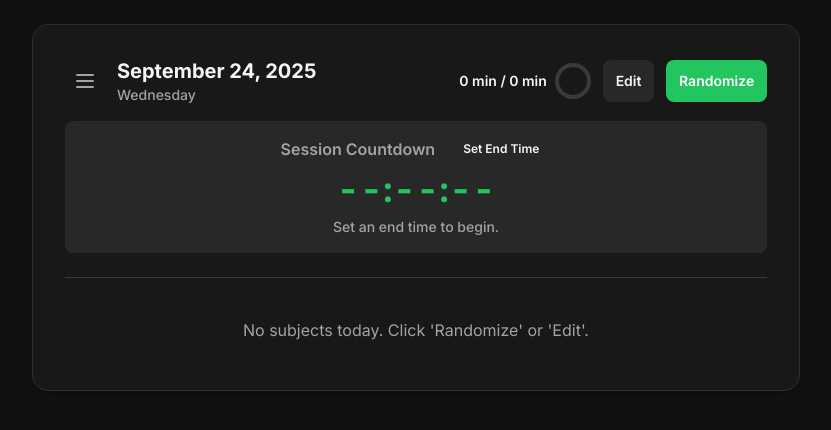
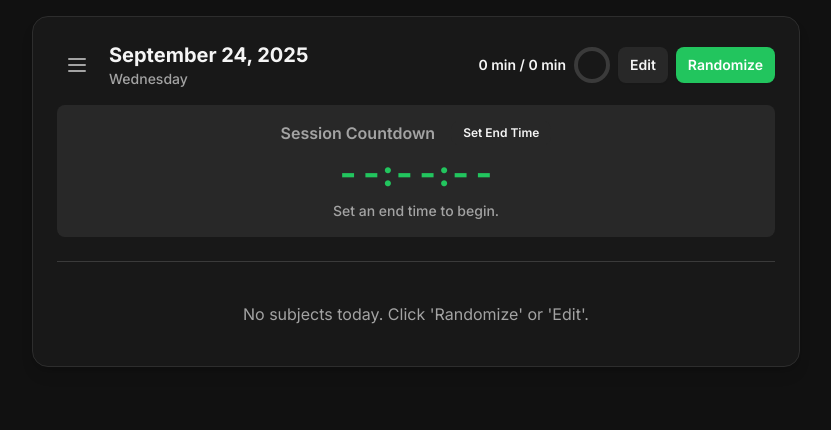
Before and after one commit to Ghostx003/Study-Planner-simplified, a plain HTML site: page index.html in a window 1280 px wide. Shown: the whole page, without its empty margins (224-1055 px from the left). Drawn offline with nearby package versions, Linux system fonts and the light colour scheme.

Commit message:
Update index.html

```diff
--- a/index.html
+++ b/index.html
@@ -47,7 +47,8 @@
         .bg-tertiary { background-color: var(--bg-tertiary); }
         .border-main { border-color: var(--border-primary); }
         .border-secondary { border-color: var(--border-secondary); }
-        .btn { padding: 0.7rem 0.8rem; border-radius: 0.5rem; font-weight: 600; transition: background-color 0.2s, box-shadow 0.2s; box-shadow: 0 1px 2px rgba(0,0,0,0.05); }
+        /* MODIFICATION: Reduced horizontal padding for better phone alignment. */
+        .btn { padding: 0.5rem 0.75rem; border-radius: 0.5rem; font-weight: 600; transition: background-color 0.2s, box-shadow 0.2s; box-shadow: 0 1px 2px rgba(0,0,0,0.05); }
         .btn-primary { background-color: var(--accent-primary); color: var(--text-on-accent); }
         .btn-primary:hover { background-color: var(--accent-hover); }
         .btn-secondary { background-color: var(--bg-tertiary); color: var(--text-primary); }
@@ -92,8 +93,8 @@
             <li><button data-action="openModal" data-modal="theme-modal" class="w-full text-left py-2 px-3 rounded-md hover:bg-tertiary font-semibold transition-colors text-main">Customize Theme</button></li>
         </ul></nav>
     </aside>
-    <main class="flex items-start justify-center min-h-screen p-4 sm:p-6">
-        <div class="w-full max-w-3xl bg-main rounded-2xl shadow-lg p-6 md:p-8 border border-secondary">
+    <main class="flex items-start justify-center min-h-screen p-2 sm:p-4">
+        <div class="w-full max-w-3xl bg-main rounded-2xl shadow-lg p-4 sm:p-6 border border-secondary">
             <header class="flex items-center justify-between mb-4 flex-wrap gap-y-4">
                 <div class="flex items-center space-x-3">
                     <button data-action="toggleSidebar" class="p-2 rounded-full hover:bg-tertiary transition-colors">
@@ -104,7 +105,7 @@
                         <p id="today-day" class="text-sm text-subtle font-medium"></p>
                     </div>
                 </div>
-                <div class="flex items-center space-x-3">
+                <div class="flex items-center space-x-2"> <!-- MODIFICATION: Reduced space between buttons -->
                     <div id="progress-summary" class="flex items-center space-x-2 text-md font-semibold text-main"></div>
                     <button data-action="openModal" data-modal="edit-subjects-modal" class="btn btn-secondary text-sm">Edit</button>
                     <button data-action="openModal" data-modal="randomize-modal" class="btn btn-primary text-sm">Randomize</button>
@@ -223,7 +224,6 @@ document.addEventListener('DOMContentLoaded', () => {
     const render = () => { document.documentElement.setAttribute('data-theme', state.settings.theme); document.documentElement.setAttribute('data-accent', state.settings.accent); const today = new Date(); DOM.todayDate.textContent = today.toLocaleDateString('en-US', { month: 'long', day: 'numeric', year: 'numeric' }); DOM.todayDay.textContent = today.toLocaleDateString('en-US', { weekday: 'long' }); renderSubjects(); renderProgress(); renderCountdown(); };
     const renderSubjects = () => { const key = formatDateKey(new Date()); const subjects = state.studyData[key] || []; DOM.subjectsList.innerHTML = ''; DOM.subjectsDoneList.innerHTML = ''; const active = subjects.filter(s => !s.completed); const done = subjects.filter(s => s.completed); if (subjects.length === 0) DOM.subjectsList.innerHTML = `<p class="text-subtle text-center py-4">No subjects today. Click 'Randomize' or 'Edit'.</p>`; else if (active.length === 0) DOM.subjectsList.innerHTML = `<p class="text-subtle text-center py-4">All subjects complete! Great work! 🎉</p>`; active.forEach(s => DOM.subjectsList.innerHTML += createSubjectHTML(s)); done.forEach(s => DOM.subjectsDoneList.innerHTML += createSubjectHTML(s)); DOM.completedSubjectsContainer.classList.toggle('hidden', done.length === 0); };
 
-    // MODIFICATION: Removed status button from main subject.
     const createSubjectHTML = (subject) => {
         const isPanelOpen = state.ui.openSubTaskPanels.has(subject.name);
         const subTaskProgress = subject.subTasks.length > 0 ? (subject.subTasks.filter(t => t.completed).length / subject.subTasks.length) * 100 : 0;
```
